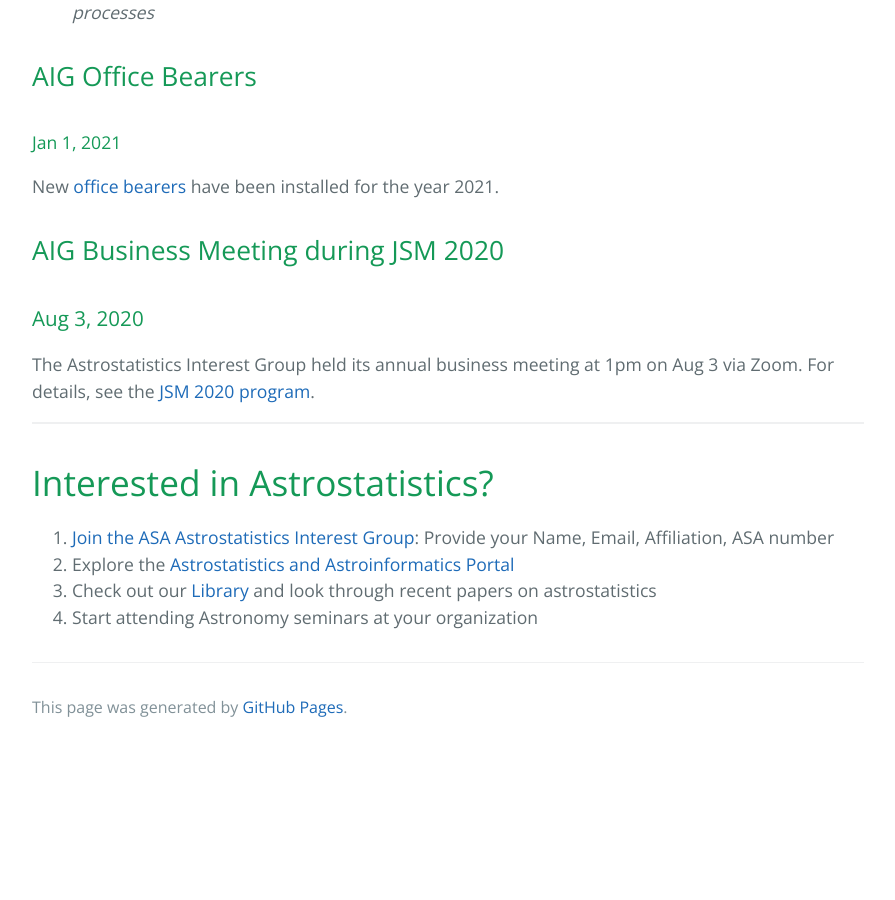
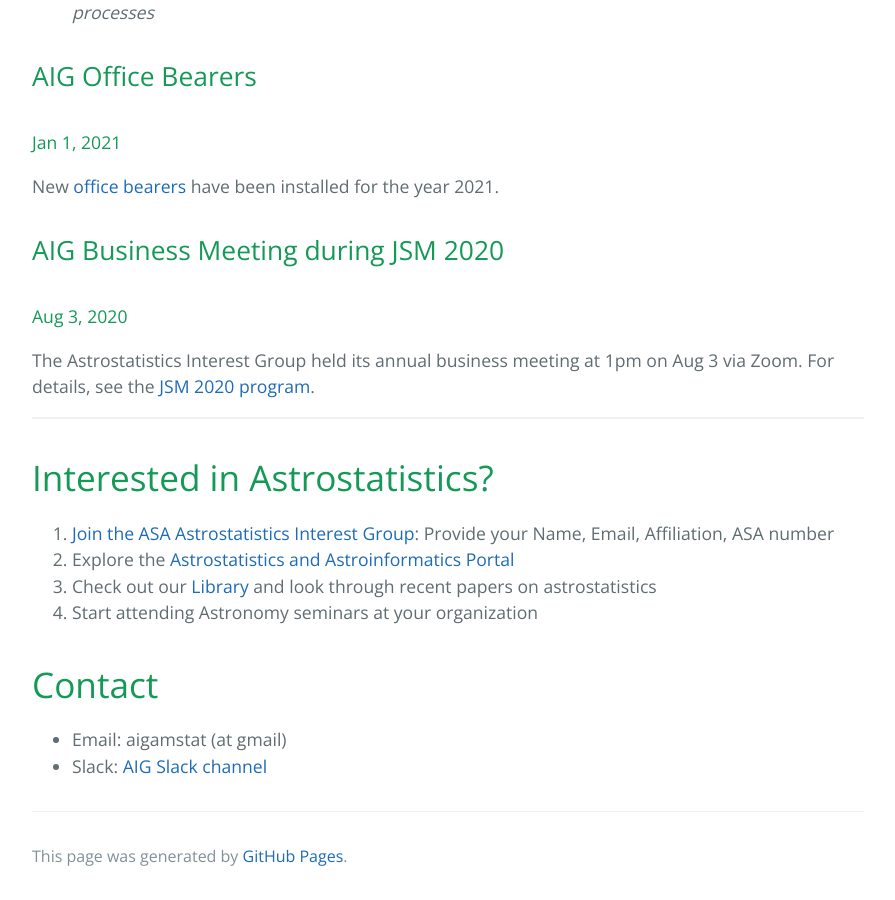
Before and after one commit to aigamstat/aigamstat.github.io, a Jekyll site: the page built from index.md, in a window 1280 px wide and 900 px high, scrolled down 1523 px. Shown: the whole window, without its empty margins (192-1087 px from the left). Built offline with Jekyll 4.4.1, drawn with Linux system fonts in a browser that asks for light colours; before the commit the page ends 2274 px from its top, so only the background shows below that.

```diff
--- a/index.md
+++ b/index.md
@@ -35,7 +35,7 @@ Five astrostatistics sessions have been approved during [JSM 2021](./jsm2021/ind
 New [office bearers](./about_us.html#officers) have been installed for the year 2021.
 
 ## AIG Business Meeting during JSM 2020
-### Aug 3, 2020
+#### Aug 3, 2020
 The Astrostatistics Interest Group held its annual business meeting at 1pm on Aug 3 via Zoom.  For details, see the [JSM 2020 program](./jsm2020/index.html#aig-business-meeting).
 
 ---
@@ -46,3 +46,8 @@ The Astrostatistics Interest Group held its annual business meeting at 1pm on Au
 2. Explore the [Astrostatistics and Astroinformatics Portal](https://asaip.psu.edu/)
 3. Check out our [Library]() and look through recent papers on astrostatistics
 4. Start attending Astronomy seminars at your organization
+
+# Contact
+
+- Email: aigamstat (at gmail)
+- Slack: [AIG Slack channel](https://astrostatisti-dzq6013.slack.com/archives/C011GJMLLET)
```
Also changed, not shown: join.md (+2 -0 lines).
